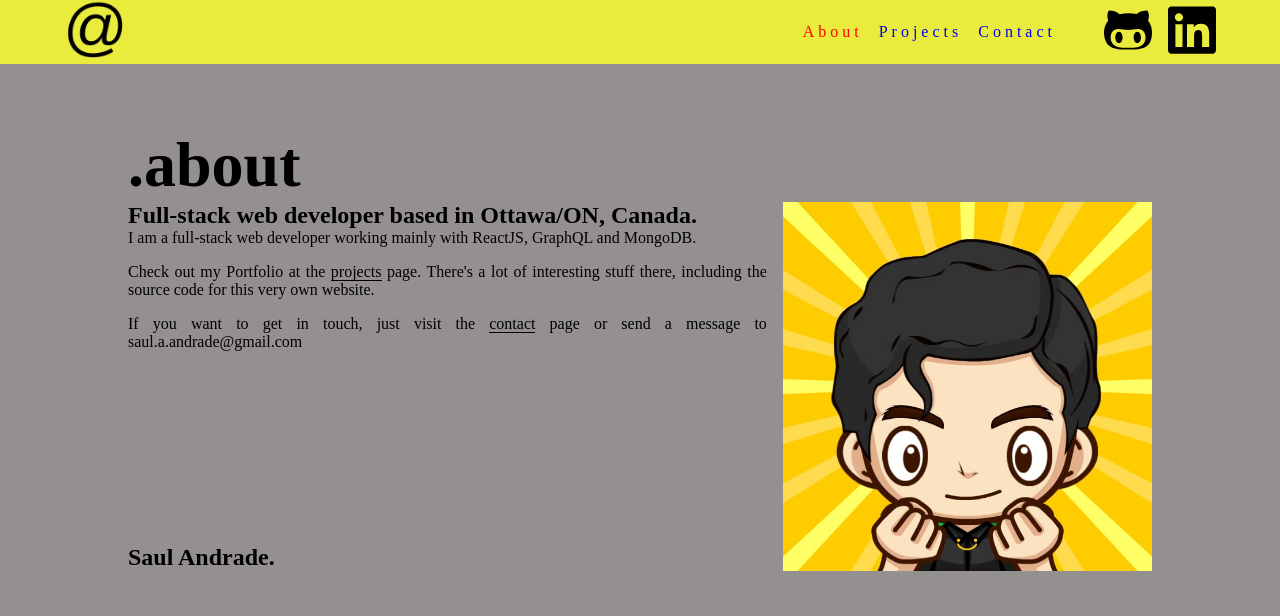
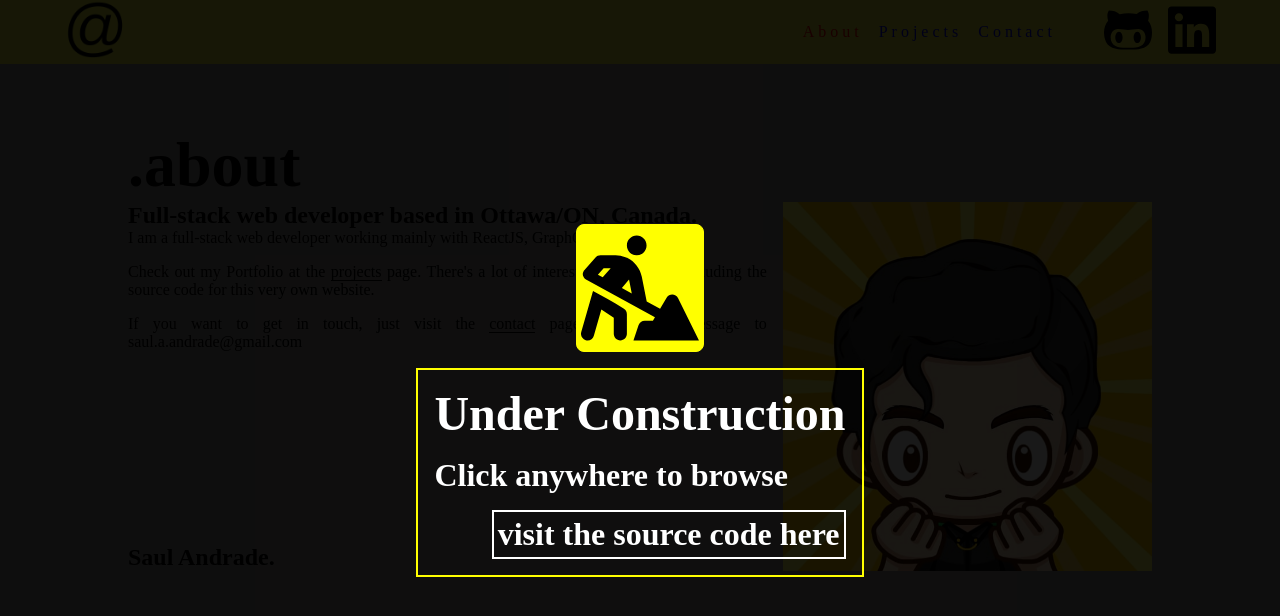
Before and after one commit to SaulAndrade/SaulAndrade.github.io, a React (Create React App) app: page / in a window 1280 px wide. Shown: the top 616 px of the page. Built offline with nearby package versions, Linux system fonts and the light colour scheme.

Commit message:
implemented backdrop for under construction warning

```diff
--- a/src/App.js
+++ b/src/App.js
@@ -7,9 +7,13 @@ import ProjectsPage from './pages/Projects'
 import ProjDetails from './pages/ProjDetails'
 import ContactPage from './pages/Contact'
 
+//temporarily added to indicate portfolio is under construction
+import Backdrop from './components/Backdrop/Backdrop'
+
 function App() {
   return (
       <Layout>
+        <Backdrop />
         <Routes>
           <Route path='*' element={ <Navigate to='/'/> } />
           <Route path='/' element={ <AboutPage /> } />
--- /dev/null
+++ b/src/components/Backdrop/Backdrop.js
@@ -0,0 +1,46 @@
+import React, { useState } from 'react'
+import ReactDOM from 'react-dom';
+
+import icon from '../../img/person-digging-solid.svg'
+
+import classes from './Backdrop.module.css'
+
+const Backdrop = () => {
+
+  const [show, setShow] = useState(true);
+
+  const hideBackdropHandler = () => {
+    setShow(false);
+  }
+
+  const appliedClasses = show ? [classes.Backdrop, classes.Open]
+  : [classes.Backdrop]
+
+  return ReactDOM.createPortal(
+    <div onClick={hideBackdropHandler} className={appliedClasses.join(' ')}>
+
+      <div className={classes.ImgContainer}>
+        <img src={icon} alt='Under Construction'/>
+      </div>
+
+      <div className={classes.Container}>
+        <p className={classes.BuildingText}>
+          Under Construction
+        </p>
+
+        <p className={classes.BuildingText}>
+          Click anywhere to browse
+        </p>
+
+        <a href="https://github.com/SaulAndrade/SaulAndrade.github.io"
+        className={classes.LinkText}>
+          visit the source code here
+        </a>
+      </div>
+
+    </div>
+  ,document.getElementById('root'));
+
+};
+
+export default Backdrop;
--- /dev/null
+++ b/src/components/Backdrop/Backdrop.module.css
@@ -0,0 +1,77 @@
+.Backdrop {
+  display: flex;
+  flex-direction: column;
+  align-items: center;
+  justify-content: center;
+  height: 100%;
+  width: 100%;
+  position: fixed;
+  left: 0;
+  top: 0;
+  background-color: rgba(0,0,0,0.9);
+  z-index: 1000;
+  opacity: 0;
+  transform: translateY(-100%);
+  transition: transform ease-out 300ms, opacity ease-out 500ms;
+}
+
+.Open {
+  opacity: 1;
+  transform: translateY(0);
+  transition: transform ease-out 300ms, opacity ease-out 500ms;
+}
+
+.BuildingText {
+  color: white;
+  font-size: 2rem;
+  font-weight: bolder;
+}
+
+.LinkText,
+.LinkText:visited {
+  font-size: 2rem;
+  color: white;
+  border: 2px solid white;
+  padding: .25rem;
+  font-weight: bolder;
+  text-decoration: none;
+  margin-left: auto;
+}
+
+.LinkText:hover {
+  background: transparent;
+  border: 2px solid white;
+  color: black;
+  background: white;
+}
+
+.Container {
+  display: flex;
+  align-items: center;
+  flex-direction: column;
+  border: 2px solid yellow;
+  padding: 1rem;
+}
+
+.BuildingText:first-child {
+  font-size: 3rem;
+}
+
+.BuildingText:nth-child(2){
+  margin-right: auto;
+}
+
+.ImgContainer {
+  width: 8rem;
+  height: 8rem;
+  padding: .25rem;
+  background: yellow;
+  border: 1px solid yellow;
+  border-radius: 8px;
+  margin-bottom: 1rem;
+}
+
+.ImgContainer img {
+  width: 100%;
+  height: 100%;
+}
```
Also changed, not shown: src/img/person-digging-solid.svg (added).
